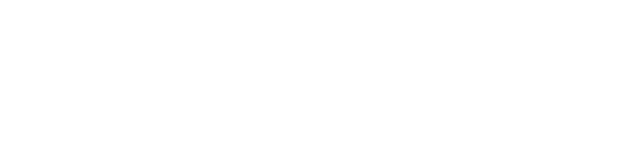
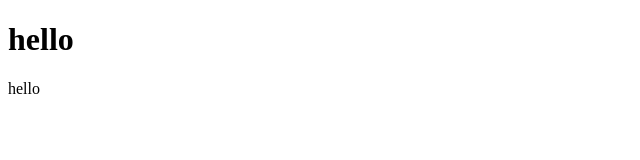
Before and after one commit to Chris-Waldron/Chris-Waldron.github.io, a plain HTML site: page index.html in a window 1280 px wide. Shown: the whole page, without its empty margins (0-640 px from the left). Drawn offline with Linux system fonts and the light colour scheme.

Commit message:
Update index.html

```diff
--- a/index.html
+++ b/index.html
@@ -3,4 +3,8 @@
  <head>
    <title> hello world whats up </title>
  </head>
+ <body>
+  <h1> hello </h1>
+  <p> hello </p>
+ </body>
 </html>
```
